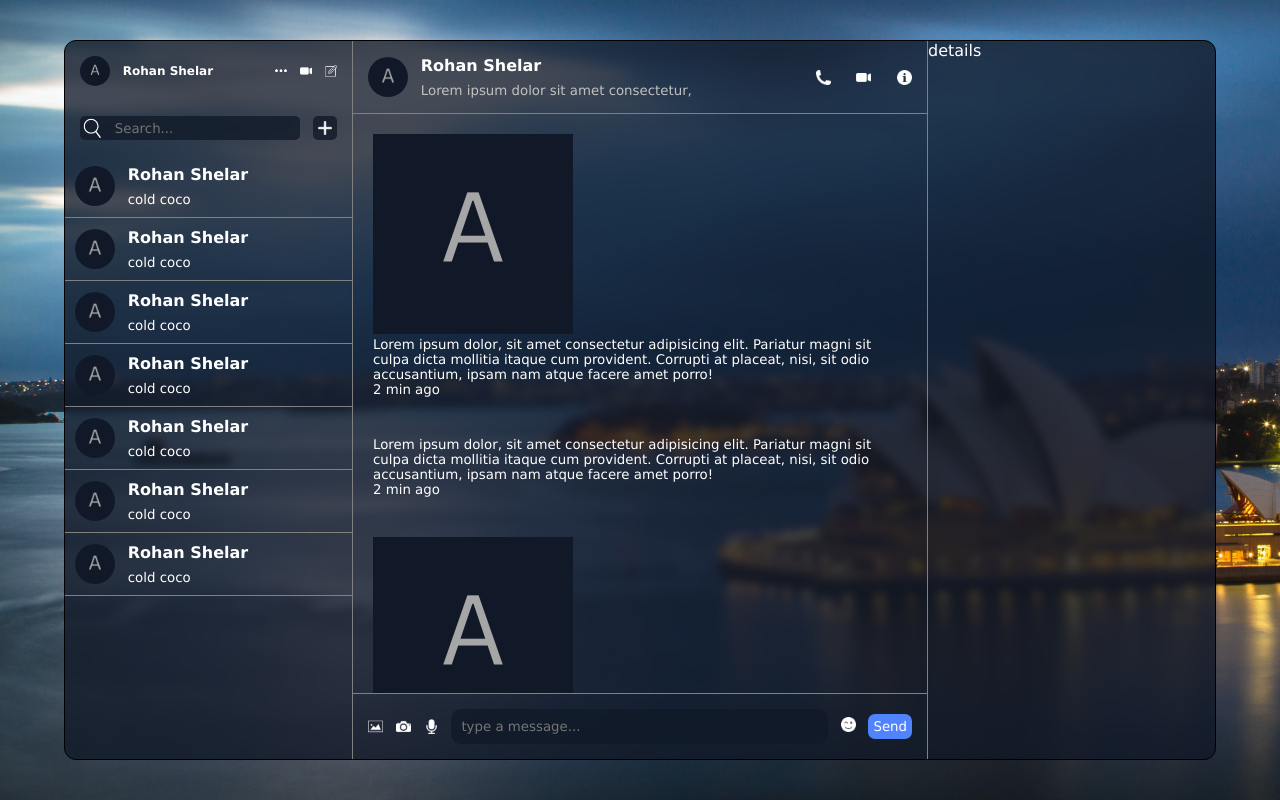
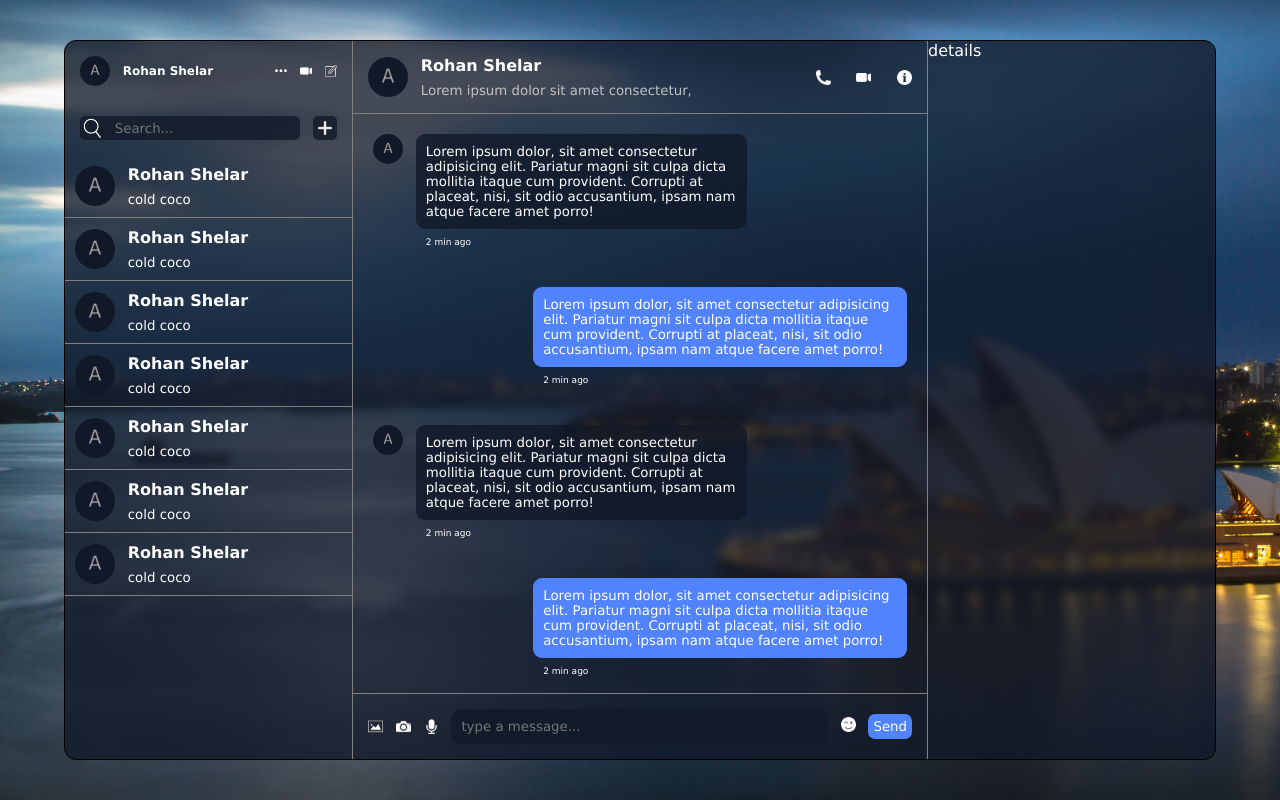
Before and after one commit to RohanScripts/CHAT_APP, a React (Vite) app: page / in a window 1280 px wide. Built offline with nearby package versions, Linux system fonts and the light colour scheme.

Commit message:
Refactor Chat component UI to include message display and styling

```diff
--- a/src/components/chat/ChatCss.css
+++ b/src/components/chat/ChatCss.css
@@ -117,6 +117,46 @@
     flex-direction: column;
     gap: 5vh;
     font-size: smaller;
+
+    .message {
+      max-width: 70%;
+      display: flex;
+      gap: 1vw;
+
+      &.own {
+        align-self: flex-end;
+
+        .texts {
+          p {
+            background-color: #5183fe;
+          }
+        }
+      }
+
+      img {
+        width: 30px;
+        height: 30px;
+        border-radius: 50%;
+      }
+
+      .texts {
+        /* flex: 1; */
+        display: flex;
+        flex-direction: column;
+        gap: 1vh;
+
+        p {
+          padding: 10px;
+          background-color: rgba(17, 25, 40, 0.8);
+          border-radius: 9px;
+        }
+
+        span {
+          font-size: xx-small;
+          padding-left: 10px;
+        }
+      }
+    }
   }
 
   .center::-webkit-scrollbar {
```
